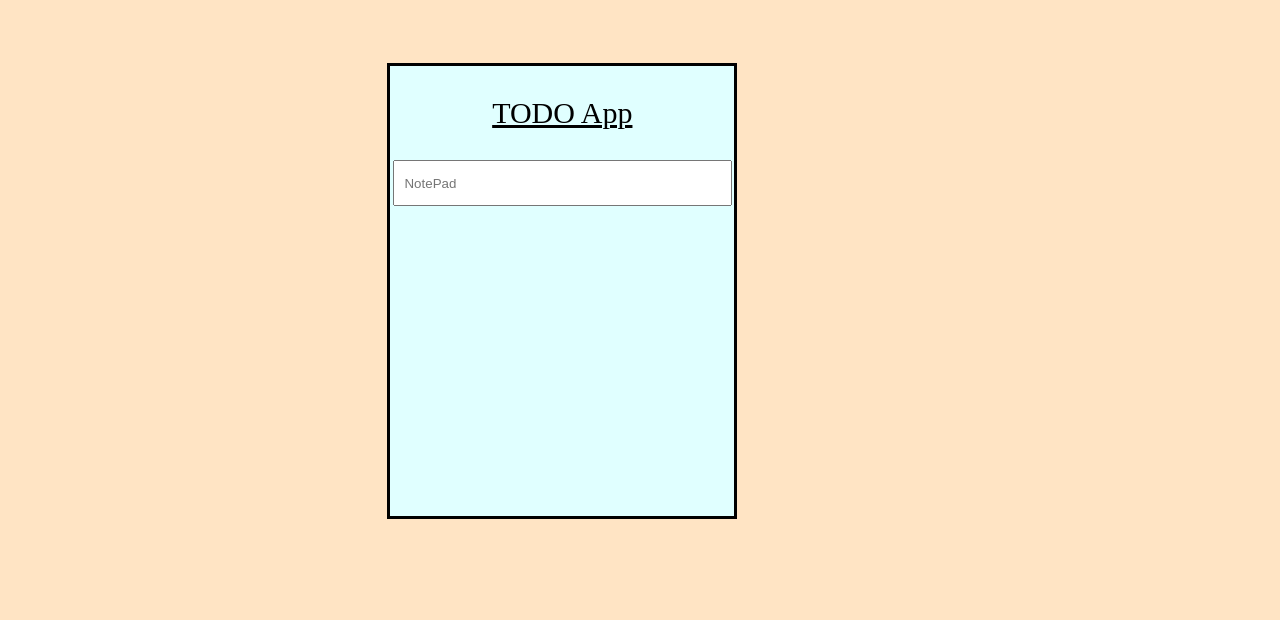
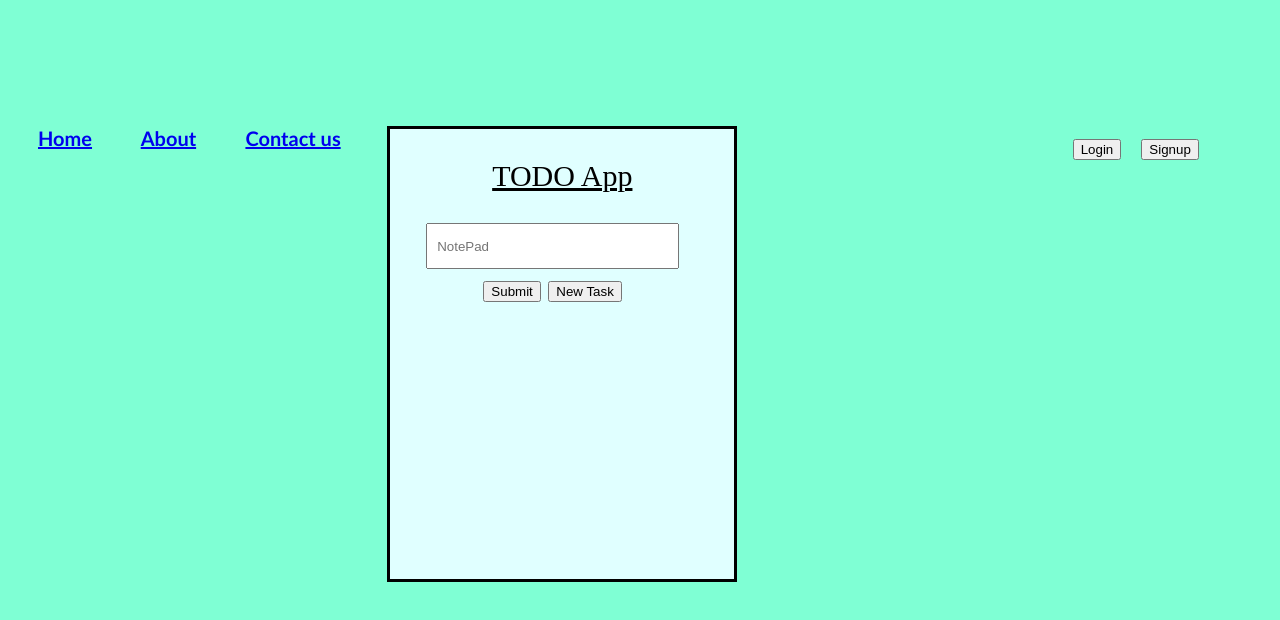
Before and after one commit to Asutoshsahoo38/TODO-APP, a plain HTML site: page index.html in a window 1280 px wide. Drawn offline with Linux system fonts and the light colour scheme.

Commit message:
update index.html update TODO.css

```diff
--- a/TODO.css
+++ b/TODO.css
@@ -1,5 +1,5 @@
 body{
-    background-color: bisque;
+    background-color:aquamarine;
 }
 .style{
     font-size: 30px;
@@ -7,7 +7,7 @@ body{
     font-style: bold;
 
     border: 50px;
-    margin-top:5%;
+    margin-top:10%;
     margin-left:30%;
     border: solid 3px;
    width: 25ex;
@@ -15,9 +15,28 @@ body{
    background-color:lightcyan;
 
 }
-box{
-    margin-left: 30%;
-    width: 3rem;
+.box{
+    margin-left: 10%;
+    width: 16rem;
     height: 40px;
 
 }
+.Ancher{
+    font-size: 20px;
+    margin-bottom: 3%;
+    float: left  ;
+    font-weight: bold;
+    padding:0px 30px;
+    font-family:Calibri;
+}
+.login{
+    position: none;
+    float:right;
+    font-size: 20px;
+    size: 20px;
+    margin-right: 5%;
+    padding:10px 10px 10px;
+
+
+
+}
--- a/index.html
+++ b/index.html
@@ -6,14 +6,30 @@
     <meta name="viewport" content="width=device-width, initial-scale=1.0">
     <title>TO-DO</title>
     <link rel="stylesheet" href="TODO.css"/>
+
 </head>
 <body>
+    <div class= "Ancher">
+        <a href="#">Home</a>
+        &emsp14; &emsp14; &emsp14; &emsp14;&emsp14;
+        <a href="#">About</a>
+        &emsp14; &emsp14; &emsp14; &emsp14;&emsp14;
+        <a href="#">Contact us</a>
+    </div>
+    <div class="login">
+        <button type="button">Login</button>
+        &emsp14;&emsp14;
+        <button type="button">Signup</button>
+    </div>
+
     <div class = "style">
 
         <p style="color:black;"><u>TODO App</u></p>
 
     <div class = "box">
     <input type="text" id="fname" name="fname" placeholder = "  NotePad" style="width: 96%;height: 40px;">
+    <button type="button">Submit</button>
+    <button type="button">New Task</button>
     </div>
 </div>
 
```
